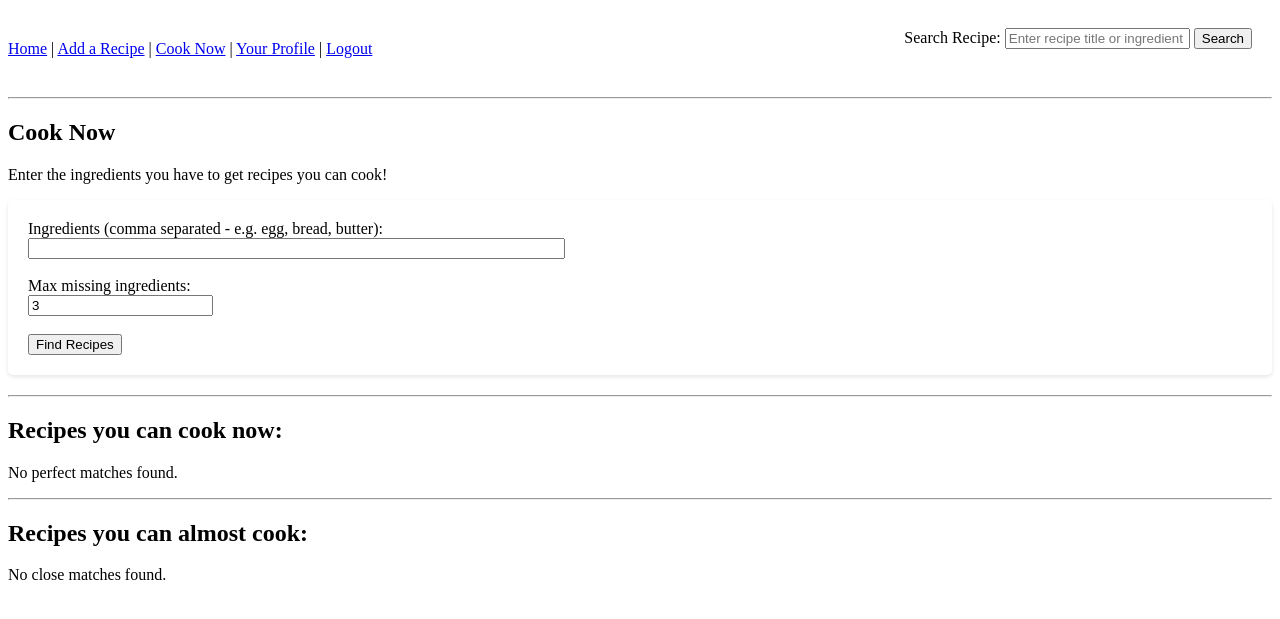
After one commit to adrian8284/RecipeWebApp, a Flask app: page /cook_now in a window 1280 px wide. The commit adds this page. Shown: the top 619 px of the page. Run offline with Flask 3, Linux system fonts and the light colour scheme; the visitor is signed in with stand-in values (Sample User, id 1).

Commit message:
Implemented 'Cook Now' requirment

```diff
--- a/app/routes.py
+++ b/app/routes.py
@@ -202,3 +202,74 @@ def edit_profile():
         return redirect(url_for("show_recipes"))
 
     return render_template("edit_profile.html", title='Edit Profile', form=form)
+
+# Search for recipes based on available ingredients
+@myapp_obj.route("/cook_now", methods=["GET", "POST"])
+@login_required
+def cook_now():
+    matched_recipes = []
+    close_recipes = []
+    input_ingredients_list = []
+
+    if request.method == "POST":
+        # Get raw input and clean it
+        input_ingredients = request.form.get("ingredients", "").strip().lower()
+        max_missing = request.form.get("max_missing", 3)
+        try:
+            max_missing = int(max_missing)
+        except ValueError:
+            max_missing = 3
+
+        # Parse and clean ingredients list
+        for i in input_ingredients.split(","):
+            clean_i = i.strip()
+            if clean_i:
+                input_ingredients_list.append(clean_i)
+
+        all_recipes = Recipe.query.all()
+
+        # Search through recipes
+        for recipe in all_recipes:
+            # Parse recipe ingredients
+            recipe_ingredients = []
+            for i in recipe.ingredients.splitlines():
+                clean_ingredient = i.strip().lower()
+                if clean_ingredient:
+                    recipe_ingredients.append(clean_ingredient)
+
+            # Find matching & missing ingredients
+            matched = set()
+            missing_ingredients = set()
+
+            for rec_ing in recipe_ingredients:
+                match_found = False
+                for user_ing in input_ingredients_list:
+                    if user_ing in rec_ing:
+                        matched.add(user_ing)
+                        match_found = True
+                        break
+                if not match_found:
+                    missing_ingredients.add(rec_ing)
+
+            matched = list(matched)
+            missing_ingredients = list(missing_ingredients)
+
+            # Sort matched vs close
+            if not missing_ingredients:
+                matched_recipes.append((recipe, matched))
+            elif len(missing_ingredients) <= max_missing:
+                close_recipes.append((recipe, matched, missing_ingredients))
+
+        # Sort close matches by fewest ingredients missing
+        def sort_by_missing(item):
+            recipe, matched, missing = item
+            return len(missing)
+
+        close_recipes.sort(key=sort_by_missing)
+
+    return render_template(
+        "cook_now.html",
+        matched_recipes=matched_recipes,
+        close_recipes=close_recipes,
+        input_ingredients_list=input_ingredients_list
+    )
--- a/app/templates/base.html
+++ b/app/templates/base.html
@@ -23,6 +23,7 @@
                 {% if current_user.is_anonymous %}
                 <a href="{{ url_for('login') }}">Login</a>
                 {% else %}
+                <a href="{{ url_for('cook_now') }}">Cook Now</a> |
                 <a href="{{ url_for('show_recipes') }}">Your Profile</a> |
                 <a href="{{ url_for('logout') }}">Logout</a>
                 {% endif %}
--- /dev/null
+++ b/app/templates/cook_now.html
@@ -0,0 +1,53 @@
+{% extends "base.html" %}
+
+{% block content %}
+<h2>Cook Now</h2>
+<p>Enter the ingredients you have to get recipes you can cook!</p>
+<!-- Search Form -->
+<form method="POST" novalidate>
+  <label for="ingredients">Ingredients (comma separated - e.g. egg, bread, butter):</label><br>
+  <input type="text" name="ingredients" size="64"><br><br>
+  <label for="max_missing">Max missing ingredients:</label><br>
+  <input type="number" name="max_missing" value="3"><br><br>
+  <button type="submit">Find Recipes</button>
+</form>
+
+<hr>
+
+<!-- Matched Recipes -->
+<h2>Recipes you can cook now:</h2>
+{% if matched_recipes %}
+<ul>
+    {% for recipe, matched in matched_recipes %}
+    <li>
+        <a href="{{ url_for('show_recipe', integer=recipe.id) }}">{{ recipe.title }}</a>
+    </li>
+    {% endfor %}
+</ul>
+{% else %}
+    <p>No perfect matches found.</p>
+{% endif %}
+
+<hr>
+
+<!-- Close Recipes -->
+<h2>Recipes you can almost cook:</h2>
+{% if close_recipes %}
+<ul>
+    {% for recipe, matched, missing_ingredients in close_recipes %}
+        <li>
+            <a href="{{ url_for('show_recipe', integer=recipe.id) }}">{{ recipe.title }}</a>
+            - {{ missing_ingredients | length }} Ingredient(s) Missing:
+        </li>
+        <ul>
+            {% for ing in missing_ingredients %}
+            <li>{{ ing }}</li>
+            {% endfor %}
+        </ul>
+    {% endfor %}
+</ul>
+{% else %}
+    <p>No close matches found.</p>
+{% endif %}
+
+{% endblock %}
```
Also changed, not shown: app/forms.py (line endings or trailing spaces).
